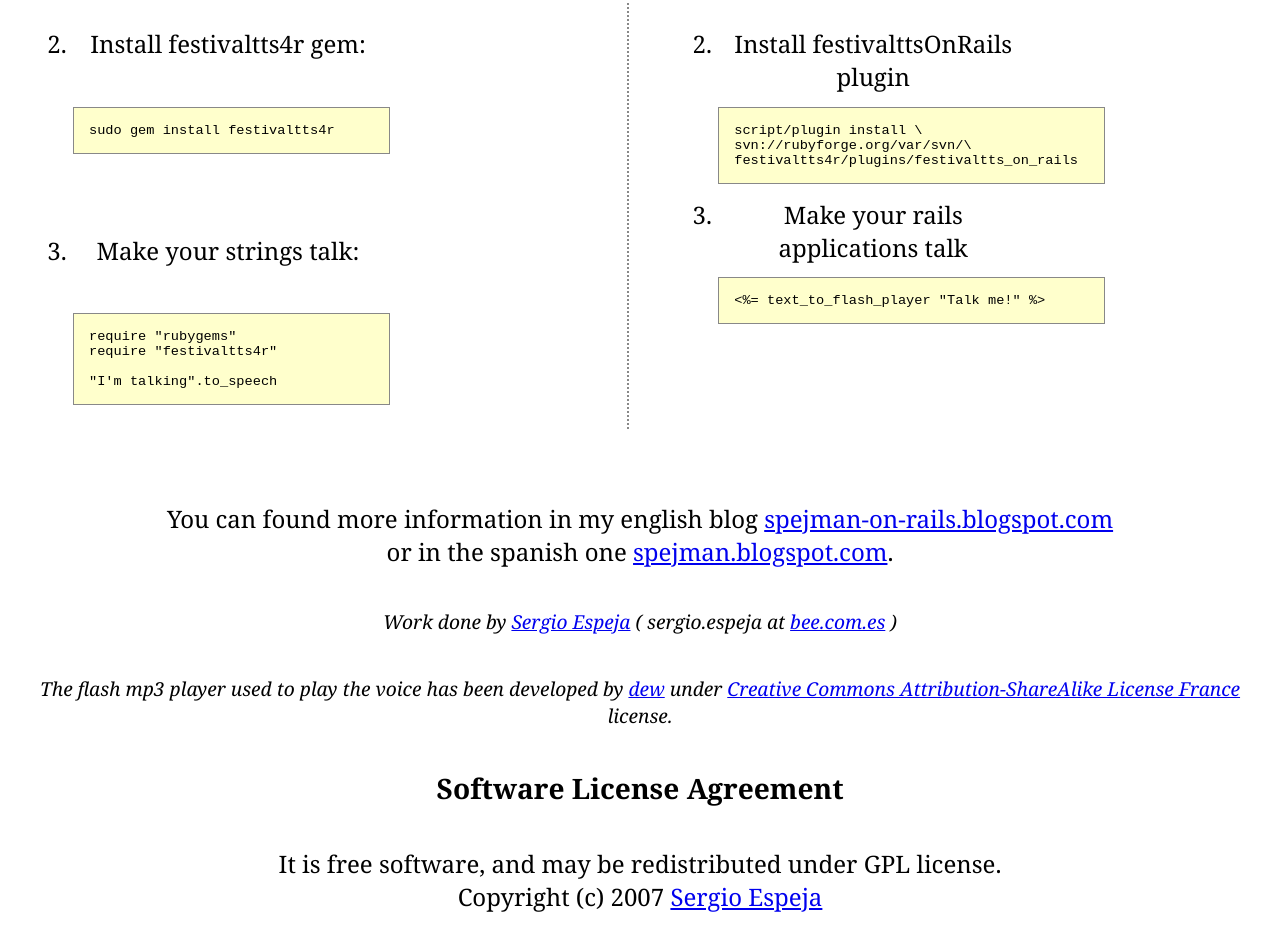
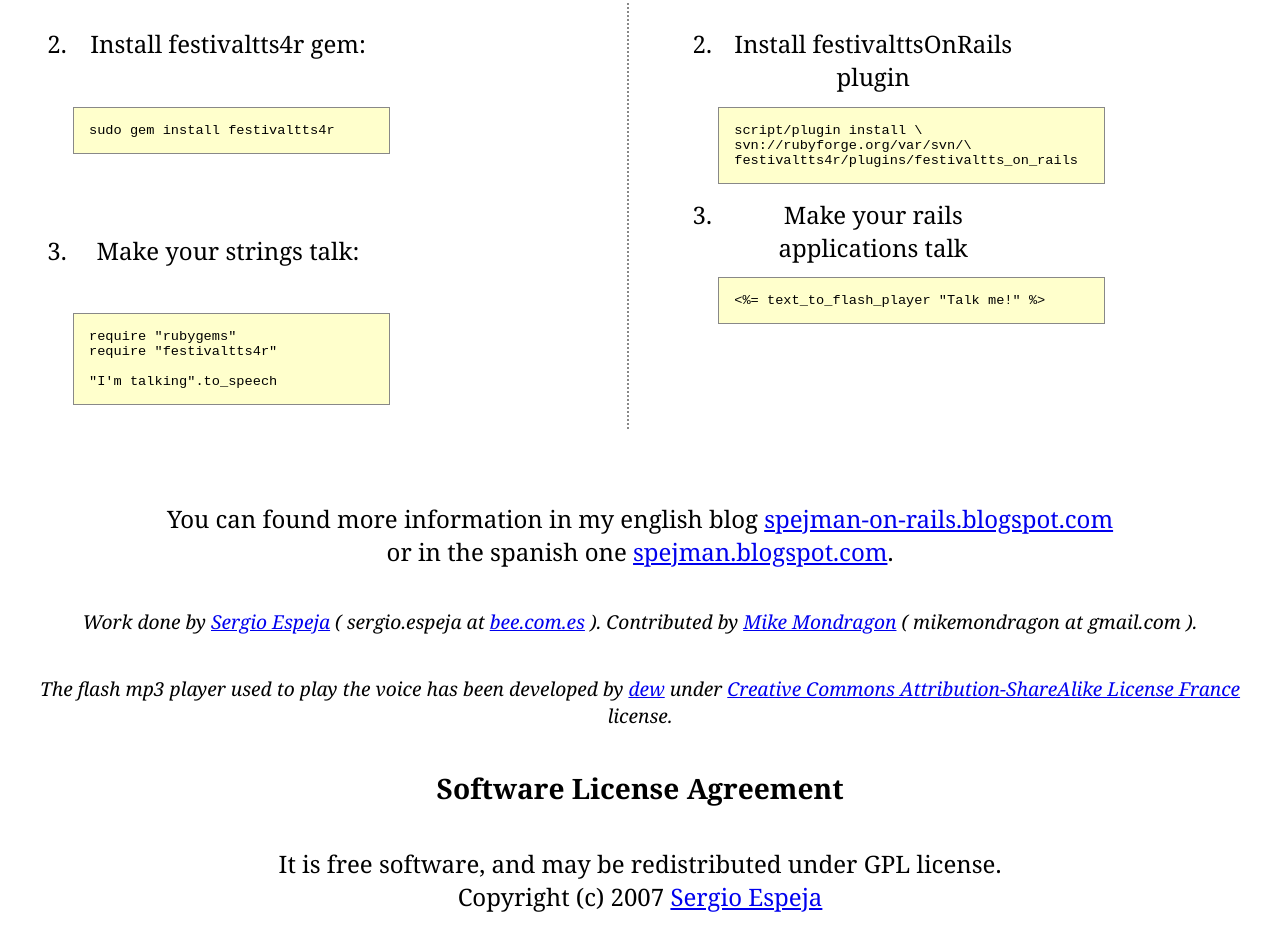
Before and after one commit to spejman/festivaltts4r, a plain HTML site: page web/index.html in a window 1280 px wide. Shown: the part 989-1940 px from the top of the page. Drawn offline with Linux system fonts and the light colour scheme.

Commit message:
* Add Mike Mondragon as a contributor.
git-svn-id: svn+ssh://rubyforge.org/var/svn/festivaltts4r/HEAD@26 e12d007a-0d59-46f4-9d14-2c51302ae902

```diff
--- a/web/index.html
+++ b/web/index.html
@@ -118,7 +118,8 @@ or in the spanish one <a href="http://spejman.blogspot.com">spejman.blogspot.com
 </p>
 
 <p class="credits">
-Work done by <a href="http://www.sergioespeja.com">Sergio Espeja</a> ( sergio.espeja at <a href="http://bee.com.es">bee.com.es</a> )
+Work done by <a href="http://www.sergioespeja.com">Sergio Espeja</a> ( sergio.espeja at <a href="http://bee.com.es">bee.com.es</a> ). Contributed
+by <a href="http://blog.mondragon.cc">Mike Mondragon</a> ( mikemondragon at gmail.com ).
 </p>
 
 <p class="credits">
```
